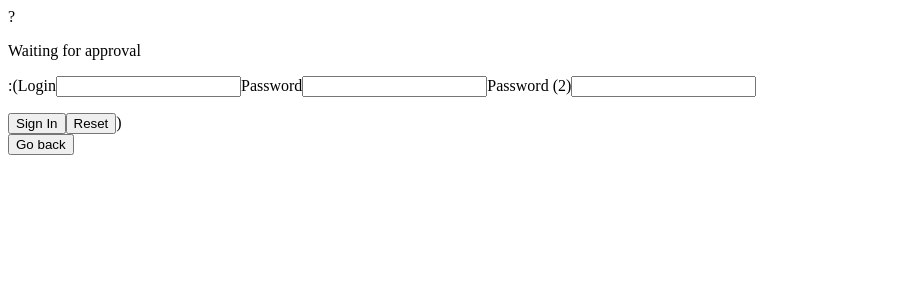
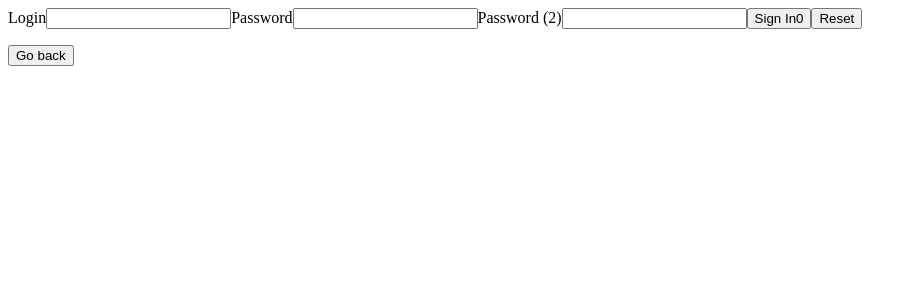
Before and after one commit to Tigrian1936/LU3IN017-COPIE, a React (Vite) app in the folder app-react/: page / in a window 1280 px wide. Both pictures are taken after a click on the button "not registered yet? Sign in here". Shown: the top 300 px of the page, without its empty margins (0-917 px from the left). Built offline with nearby package versions, Linux system fonts and the light colour scheme.

Commit message:
FIX HTML

```diff
--- a/app-react/src/SignIn.jsx
+++ b/app-react/src/SignIn.jsx
@@ -33,16 +33,22 @@ function Signin (props) {
         }
 
     }
+
+    if(waitingApproval){
+        return (
+            <div>
+                <p>Waiting for approval</p>
+            </div>
+        );
+    }
     return (
         <div>
-            {waitingApproval} ? <p>Waiting for approval</p> :(<label htmlFor="signin_login">Login</label><input
-            id="signin_login"/>
+            <label htmlFor="signin_login">Login</label><input id="signin_login"/>
             <label htmlFor="signin_mdp1">Password</label><input type="password" id="signin_mdp1"/>
             <label htmlFor="signin_mdp2">Password (2)</label><input type="password" id="signin_mdp2"/>
+            <button onClick={submissionHandler}>Sign In0</button>
+            <button type="reset">Reset</button>
             {passOK ? <p></p> : <p style={{color: "red"}}>Error: passwordMismatch</p>}
-            <button onClick={submissionHandler}>Sign In</button>
-            <button type="reset">Reset</button>
-            )
         </div>
     );
 
```
